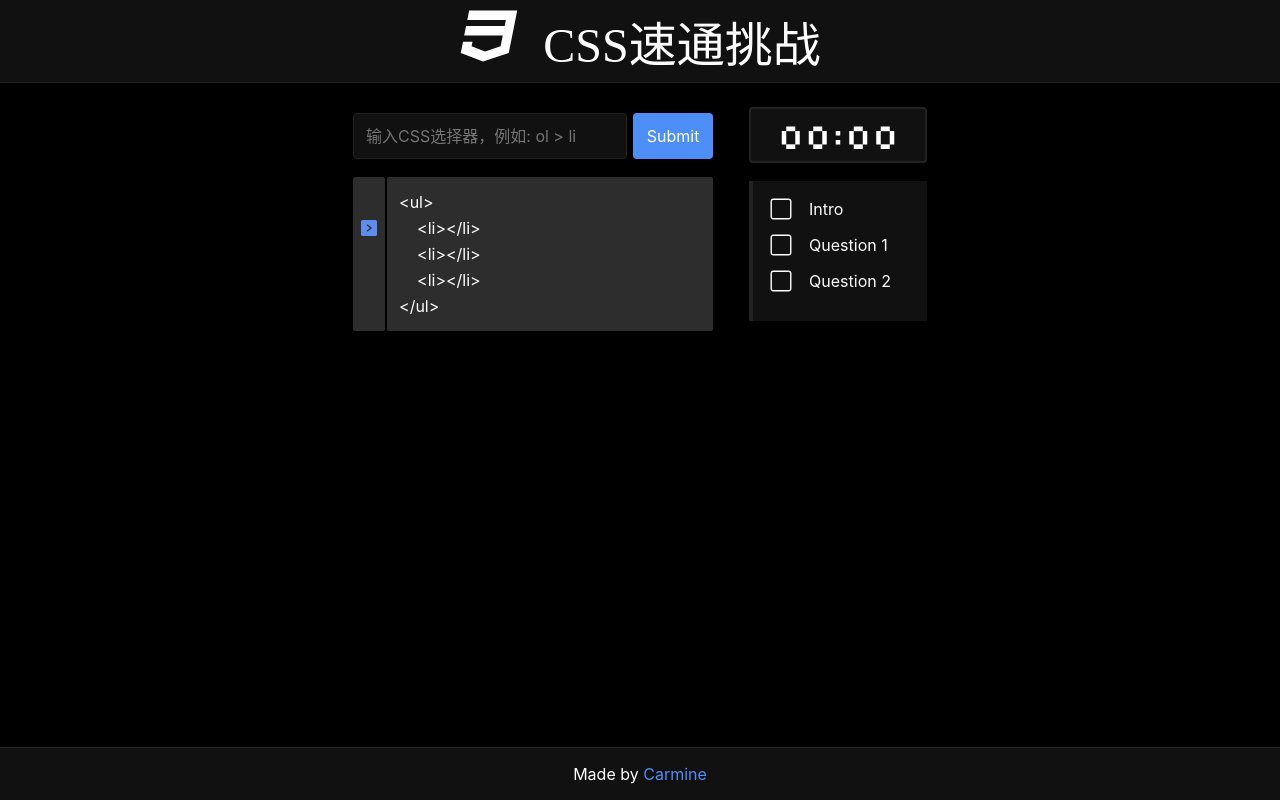
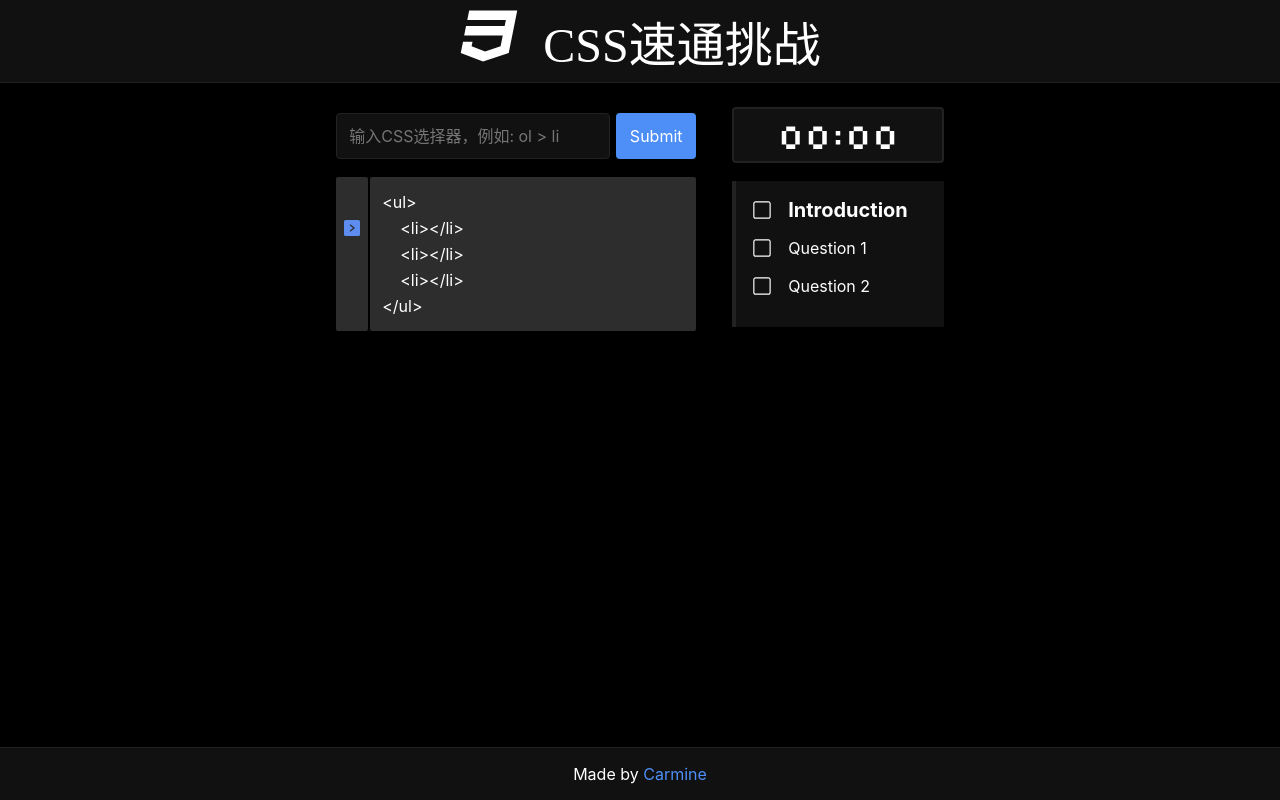
Before and after one commit to carmineDYJ/css-speedrun, a Vue app: page / in a window 1280 px wide. Built offline with nearby package versions, Linux system fonts and the light colour scheme; a web font is replaced by a local one.

Commit message:
optimzie sidebar style, question being answered title will be heavier than other titles, answered questions will be in color green

```diff
--- a/src/App.vue
+++ b/src/App.vue
@@ -31,7 +31,7 @@ watch(answerStatusRef, () => {
       </div>
       <div class="timer-and-sidebar">
         <Timer class="timer" :answerStatus="answerStatusRef" />
-        <CSSQuestionSidebar :questionsAnswered="questionsAnsweredRef" />
+        <CSSQuestionSidebar :questionsAnswered="questionsAnsweredRef" :currentQuestionIndex="currentQuestionIndexRef" />
       </div>
     </main>
     <Footer />
--- a/src/components/CSSQuestionSideBar.vue
+++ b/src/components/CSSQuestionSideBar.vue
@@ -1,7 +1,7 @@
 <script setup>
 import CSSQuestions from './CSSQuestions';
 import CSSQuestionSidebarTitle from './CSSQuestionSidebarTitle.vue';
-const props = defineProps(['questionsAnswered'])
+const props = defineProps(['questionsAnswered', 'currentQuestionIndex'])
 
 const CSSQuestionTitles = CSSQuestions.map(question => question.title)
 const checkAnsweredStatus = (index) => {
@@ -17,7 +17,8 @@ const checkAnsweredStatus = (index) => {
   <aside class="sidebar-wrapper">
     <ol class="sidebar">
       <li v-for="(title, index) in CSSQuestionTitles">
-        <CSSQuestionSidebarTitle :questionTitle="title" :completionStatus="checkAnsweredStatus(index)" />
+        <CSSQuestionSidebarTitle v-if="props.currentQuestionIndex === index" class="answering" :questionTitle="title" :completionStatus="checkAnsweredStatus(index)" />
+        <CSSQuestionSidebarTitle v-else :questionTitle="title" :completionStatus="checkAnsweredStatus(index)" />
       </li>
     </ol>
   </aside>
@@ -37,6 +38,11 @@ const checkAnsweredStatus = (index) => {
 
     >li {
       margin-bottom: 12px;
+      font-size: 16px;
+      > .answering {
+        font-weight: bolder;
+        font-size: 20px;
+      }
     }
   }
 }
--- a/src/components/CSSQuestionSidebarTitle.vue
+++ b/src/components/CSSQuestionSidebarTitle.vue
@@ -15,9 +15,10 @@ const props = defineProps(['questionTitle', 'completionStatus'])
   display: flex;
   align-items: center;
   color: white;
-  font-size: 16px;
   .box-svg {
-    height: 24px;
+    height: 20px;
+    margin-top: 3px;
+    margin-bottom: 3px;
     margin-right: 16px;
   }
 }
--- a/src/components/CSSQuestions.js
+++ b/src/components/CSSQuestions.js
@@ -1,6 +1,6 @@
 const CSSQuestions = [
   {
-    title: 'Intro',
+    title: 'Introduction',
     code: `<ul>
     <li></li>
     <li></li>
```
Also changed, not shown: src/assets/icons/ticked_box.svg.
